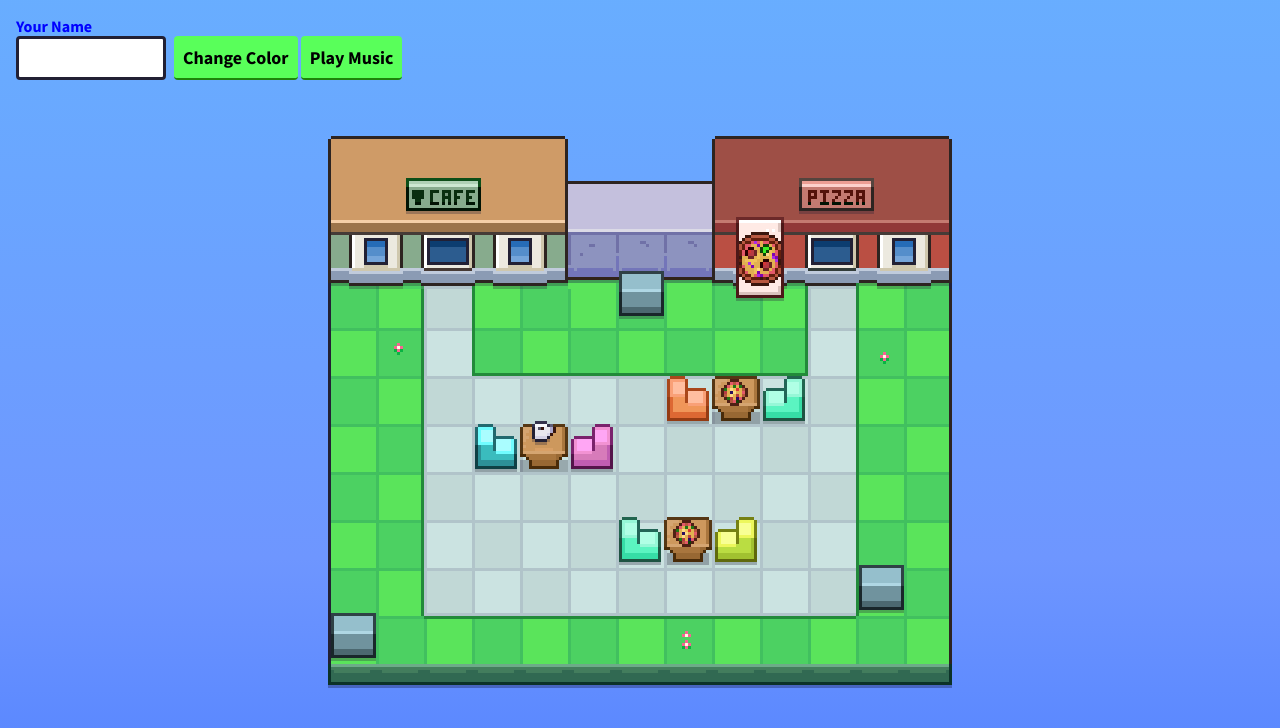
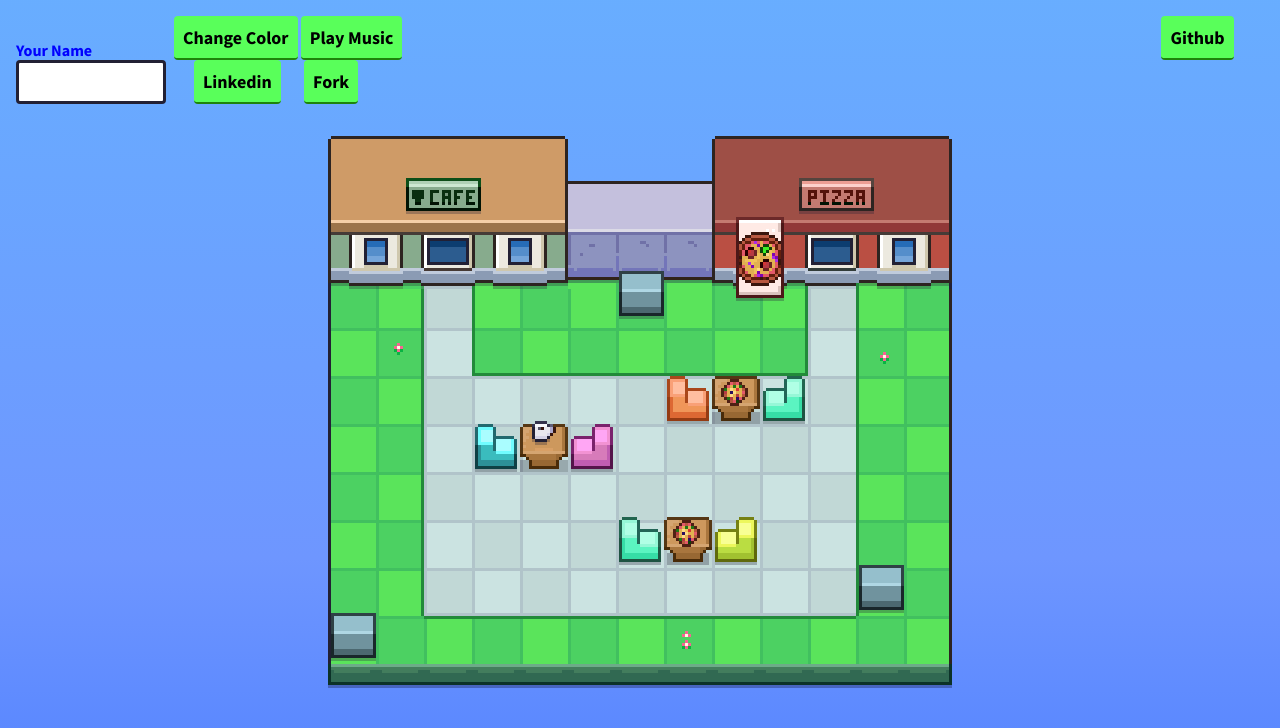
Before and after one commit to piyushbaibhav/StarEater, a plain HTML site: page index.html in a window 1280 px wide. Drawn offline with Linux system fonts and the light colour scheme; no server answers.

Commit message:
added social links

```diff
--- a/index.html
+++ b/index.html
@@ -20,6 +20,9 @@
       <div>
         <button id="player-color">Change Color</button>
         <button id="playButton">Play Music</button>
+        <a href="https://github.com/piyushbaibhav"target="_blank"><button id="github">Github</button></a>
+        <a href="https://www.linkedin.com/in/piyush-baibhav-02098b272/"target="_blank"><button id="linkedin">Linkedin</button></a>
+        <a href="https://github.com/piyushbaibhav/StarEater"target="_blank"><button id="fork">Fork</button></a>
 
       </div>
     </div>
@@ -44,7 +47,6 @@
 
     <script src="/KeyPressListener.js"></script>
     <script src="/app.js"></script>
-  </body>
 </html>
 
 
--- a/styles.css
+++ b/styles.css
@@ -169,3 +169,12 @@ button:active {
 .Coin_shadow {
   background: url(/images/coin-shadow.png) no-repeat no-repeat;
 }
+#github{
+  margin-left: 20cm;
+}
+#linkedin{
+  margin-left: 20;
+}
+#fork{
+  margin-left: 20;
+}
```
